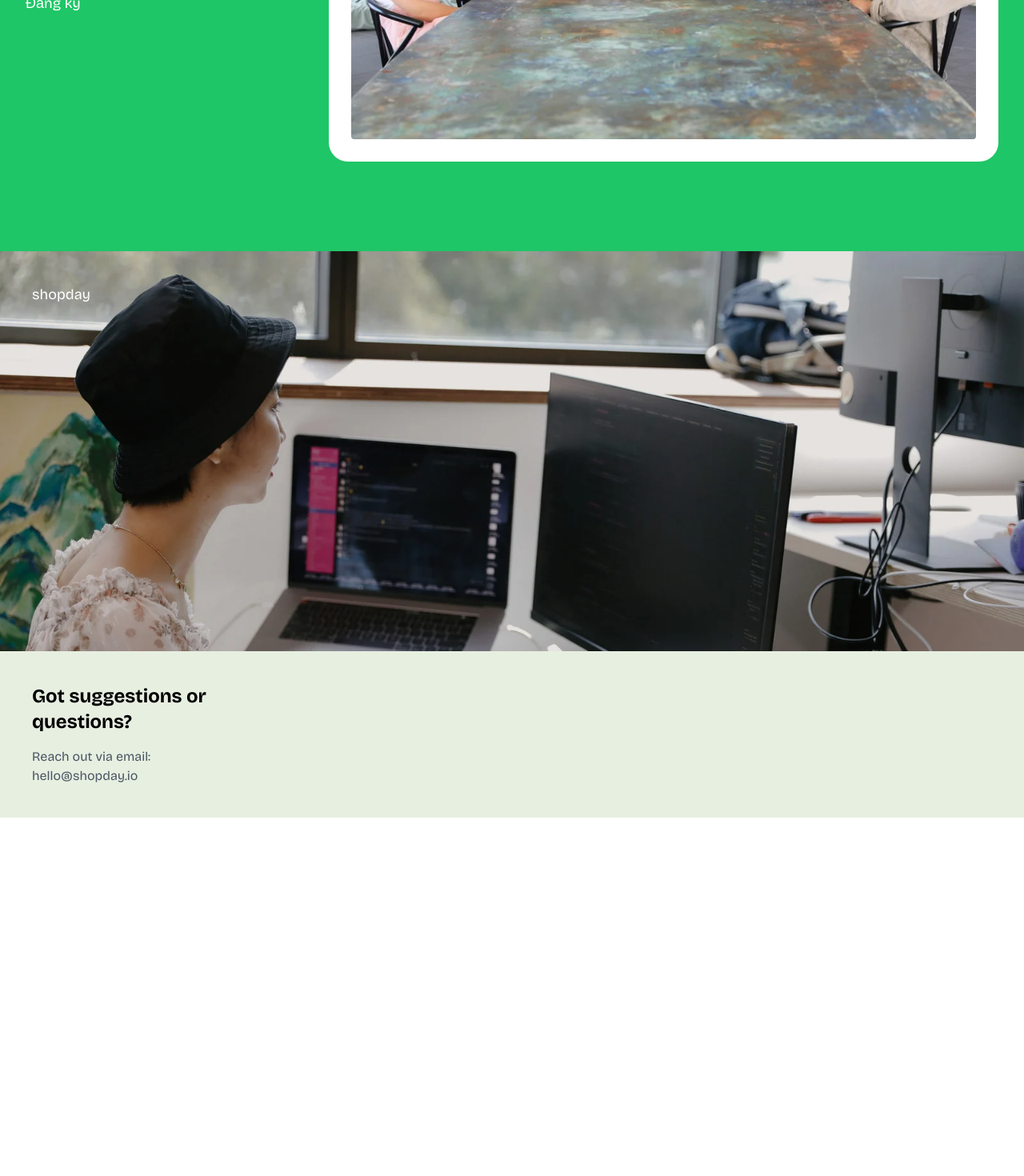
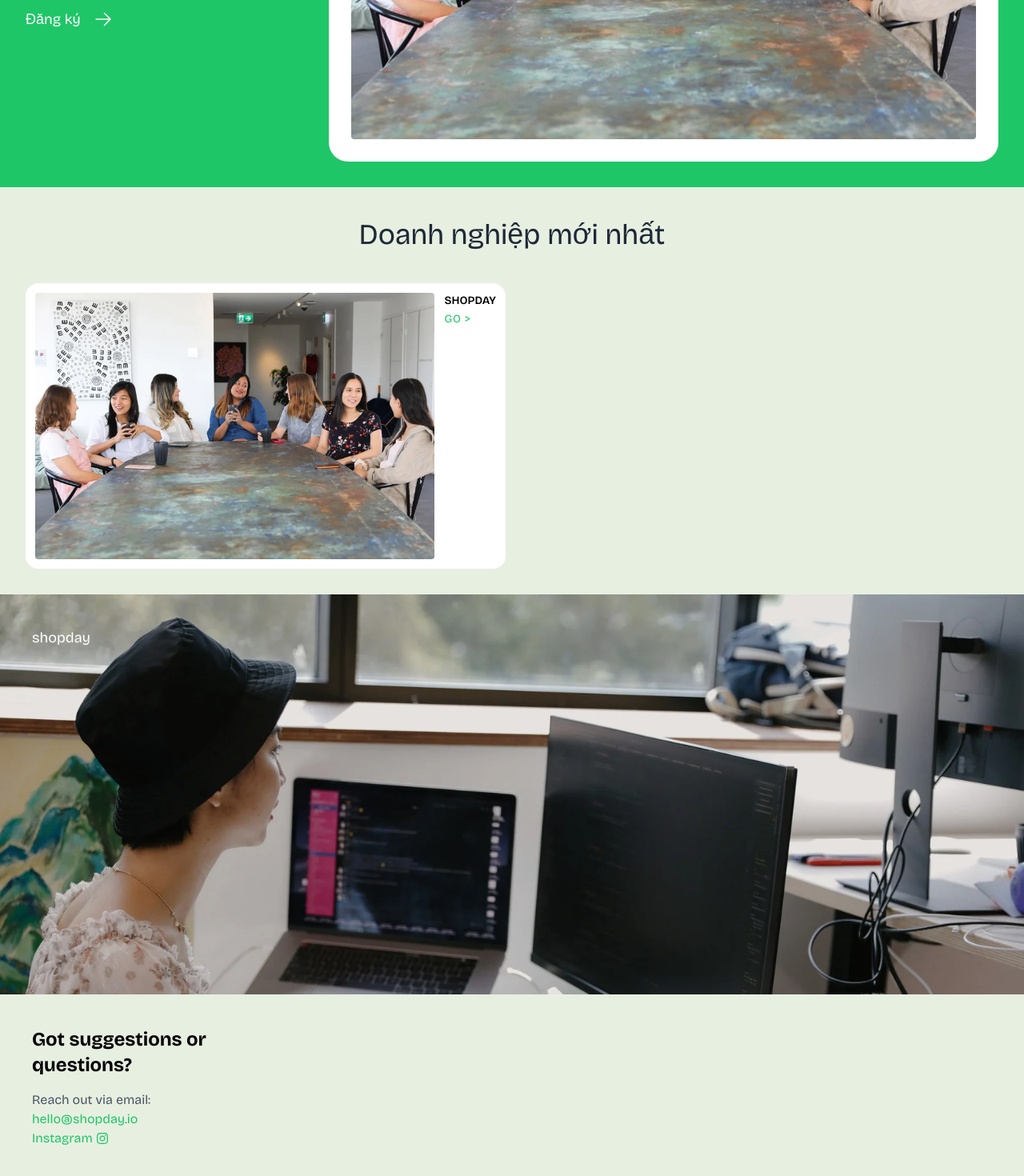
Before and after one commit to shopday/web-app, a React (Vite) app: page / in a window 1280 px wide. Shown: the part 454-1924 px from the top of the page at 80% size. Before the commit the page ends 1476 px from the top, so only its background shows below. Built offline with nearby package versions, Linux system fonts and the light colour scheme.

Commit message:
adding page

```diff
--- a/src/App.jsx
+++ b/src/App.jsx
@@ -1,12 +1,14 @@
 import Footer from "./layout/Footer";
 import Header from "./layout/Header";
 import HeroTop from "./layout/homepage/HeroTop";
+import LatestEnterprise from "./layout/homepage/LatestEnterprise";
 
 function App() {
   return (
     <main className="bg-brand">
       <Header />
       <HeroTop />
+      <LatestEnterprise />
       <Footer />
     </main>
   );
--- /dev/null
+++ b/src/company/Shopday.jsx
@@ -0,0 +1,32 @@
+import Header from "../layout/Header";
+import Footer from "../layout/Footer";
+
+function Shopday() {
+  return (
+    <main className="bg-brand">
+      <Header />
+      <div className="flex gap-5 p-6">
+        <div>
+          <img
+            src="https://media-public.canva.com/MADQ5FB0hZs/1/screen.jpg"
+            alt=""
+            className="rounded"
+          />
+        </div>
+        <div className="bg-white rounded-2xl p-10 prose">
+          <h2 className="text-brand font-bold mb-10">Shopday</h2>
+          <p>
+            Chúng tôi cung cấp giải pháp phần mềm cho doanh nghiệp vừa và nhỏ.
+          </p>
+          <p>
+            <b>Giải pháp:</b> Quảng cáo, bán sản phẩm.
+          </p>
+        </div>{" "}
+      </div>
+
+      <Footer />
+    </main>
+  );
+}
+
+export default Shopday;
--- a/src/index.css
+++ b/src/index.css
@@ -5,3 +5,9 @@
 * {
   font-family: "Bricolage Grotesque", sans-serif;
 }
+
+@layer base {
+  a {
+    @apply text-brand;
+  }
+}
--- a/src/layout/Footer.jsx
+++ b/src/layout/Footer.jsx
@@ -1,6 +1,8 @@
+import { FaInstagram } from "react-icons/fa";
+
 const Footer = () => {
   return (
-    <footer className="relative mx-auto max-w-7xl mt-20">
+    <footer className="relative mx-auto max-w-7xl">
       <h3 className="absolute top-10 left-10 text-white text-lg">shopday</h3>
       <div className="max-h-[300px] md:max-h-[500px] overflow-hidden">
         <img src="./images/footer.jpg" alt="shopday footer" />
@@ -10,11 +12,24 @@ const Footer = () => {
           Got suggestions or
           <br /> questions?
         </h4>
-        <p className="font-normal text-gray-600">
-          Reach out via email:
-          <br />
-          <a href="mailto:hello@shopday.io">hello@shopday.io</a>
-        </p>
+        <div className="font-normal text-gray-600 flex flex-col">
+          <div className="flex flex-col">
+            Reach out via email:
+            <br />
+            <div>
+              <a href="mailto:hello@shopday.io">hello@shopday.io</a>
+            </div>
+            <div>
+              <a
+                href="https://www.instagram.com/shopdayio/"
+                className="inline-flex items-center gap-1"
+              >
+                Instagram
+                <FaInstagram />
+              </a>
+            </div>
+          </div>
+        </div>
       </div>
     </footer>
   );
--- a/src/layout/Header.jsx
+++ b/src/layout/Header.jsx
@@ -6,7 +6,7 @@ const Header = () => {
         aria-label="Global"
       >
         <div className="flex lg:flex-1">
-          <a href="/" className="-m-1.5 p-1.5">
+          <a href="/" className="-m-1.5 p-1.5 text-black">
             <h1 className="text-2xl font-semibold">shopday</h1>
           </a>
         </div>
--- a/src/layout/homepage/HeroTop.jsx
+++ b/src/layout/homepage/HeroTop.jsx
@@ -1,4 +1,5 @@
 import { useTranslation } from "react-i18next";
+import { ArrowRightIcon } from "@heroicons/react/24/solid";
 
 const HeroTop = () => {
   const { t } = useTranslation();
@@ -6,15 +7,18 @@ const HeroTop = () => {
   return (
     <div className="container mx-auto max-w-7xl p-8 pt-0 flex items-center flex-col flex-col-reverse md:flex-row">
       <div className="flex flex-col justify-between h-full gap-5">
-        <h2 className="text-6xl text-white mt-10">{t("hero.passion")}</h2>
+        <h2 className="text-6xl text-white mt-10 mb-10">{t("hero.passion")}</h2>
 
+        <div>
           <a
             href="https://forms.gle/EGRVHBLG3a7QEDic9"
             target="_blank"
-          className="text-white text-lg"
+            className="text-white text-lg gap-4 inline-flex items-center"
           >
             {t("register")}
+            <ArrowRightIcon className="w-6 h-6" />
           </a>
+        </div>
       </div>
 
       <div className="w-full bg-white p-7 rounded-3xl">
--- /dev/null
+++ b/src/layout/homepage/LatestEnterprise.jsx
@@ -0,0 +1,20 @@
+import { useTranslation } from "react-i18next";
+import Item from "./latest-enterprise/Item";
+
+const LatestEnterprise = () => {
+  const { t } = useTranslation();
+
+  return (
+    <div className="container mx-auto max-w-7xl p-8 pt-0 flex items-center flex-col bg-brand-BG">
+      <h2 className="text-4xl text-gray-800 my-10">
+        {t("homepage.latest-enterprise")}
+      </h2>
+
+      <div className="grid grid-cols-2 gap-4">
+        <Item companyName="Shopday" companyLink="/shopday" />
+      </div>
+    </div>
+  );
+};
+
+export default LatestEnterprise;
--- /dev/null
+++ b/src/layout/homepage/latest-enterprise/Item.jsx
@@ -0,0 +1,21 @@
+const Item = ({ companyName, companyLink }) => {
+  return (
+    <div className="flex bg-white rounded-2xl p-3 gap-3">
+      <div className="w-full">
+        <img
+          className="object-cover object-center rounded"
+          alt="hero"
+          src="./images/top-hero.jpg"
+        />
+      </div>
+      <div>
+        <h3 className="uppercase font-semibold text-sm">{companyName}</h3>
+        <a href={companyLink} className="uppercase text-sm tracking-wider">
+          Go &gt;
+        </a>
+      </div>
+    </div>
+  );
+};
+
+export default Item;
--- a/src/locales/vn/translation.json
+++ b/src/locales/vn/translation.json
@@ -2,5 +2,8 @@
   "register": "Đăng ký",
   "hero": {
     "passion": "Đi theo your passion!"
+  },
+  "homepage": {
+    "latest-enterprise": "Doanh nghiệp mới nhất"
   }
 }
--- a/src/main.jsx
+++ b/src/main.jsx
@@ -4,8 +4,22 @@ import "./i18n.js";
 import App from "./App.jsx";
 import "./index.css";
 
+import { createBrowserRouter, RouterProvider } from "react-router-dom";
+import Shopday from "./company/Shopday.jsx";
+
+const router = createBrowserRouter([
+  {
+    path: "/",
+    element: <App />,
+  },
+  {
+    path: "shopday",
+    element: <Shopday />,
+  },
+]);
+
 ReactDOM.createRoot(document.getElementById("root")).render(
   <React.StrictMode>
-    <App />
+    <RouterProvider router={router} />
   </React.StrictMode>
 );
--- a/tailwind.config.js
+++ b/tailwind.config.js
@@ -11,5 +11,5 @@ export default {
       },
     },
   },
-  plugins: [],
+  plugins: [require("@tailwindcss/typography")],
 };
```
Also changed, not shown: package.json (+8 -1 lines), 1 other file (tests, documents, lock files or other folders). Lines whose indentation alone changed are shown as unchanged.
